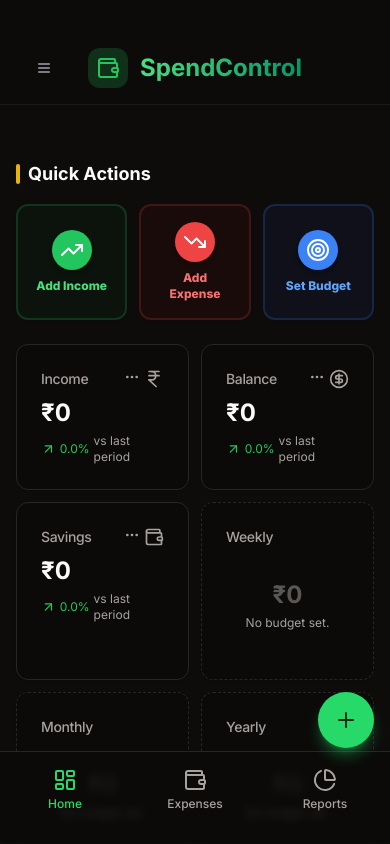
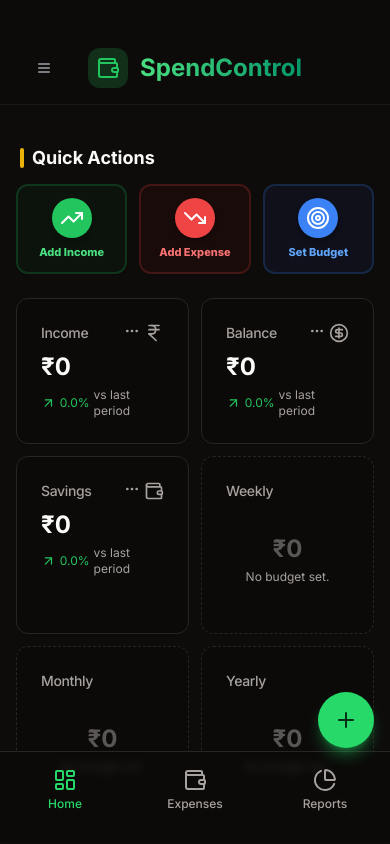
Before and after one commit to dharshanick/spendcontrol, a Next.js app: page /dashboard in a window 390 px wide. Built offline with nearby package versions, Linux system fonts and the light colour scheme.

Commit message:
Refactor QuickActions and update Dashboard layout

```diff
--- a/src/app/(app)/dashboard/page.tsx
+++ b/src/app/(app)/dashboard/page.tsx
@@ -16,6 +16,10 @@
 import type { Budget, Transaction } from "@/lib/types";
 import QuickActions from "@/components/dashboard/quick-actions";
 
+// --- NEW IMPORTS FOR MODALS ---
+import AddIncomeModal from "@/components/shared/add-income-modal";
+import AddExpenseModal from "@/components/shared/add-expense-modal";
+
 const calculatePercentageChange = (current: number, previous: number) => {
     if (previous === 0) return current > 0 ? 100 : 0;
     return ((current - previous) / previous) * 100;
@@ -23,16 +27,18 @@
 
 export default function DashboardPage() {
     const { transactions, addTransaction } = useTransactions();
-    // FIX: Destructure removeBudget
     const { budgets, updateBudget, removeBudget } = useBudgets();
 
+    // --- STATE FOR MODALS ---
     const [editingBalance, setEditingBalance] = useState<"total" | "monthly" | "income" | null>(null);
+    const [isIncomeModalOpen, setIsIncomeModalOpen] = useState(false);
+    const [isExpenseModalOpen, setIsExpenseModalOpen] = useState(false);
+
     const [currentDate, setCurrentDate] = useState(new Date());
 
     useEffect(() => { setCurrentDate(new Date()); }, []);
 
-    // ... [Logic for dates/summaries - NO CHANGES NEEDED HERE] ...
-
+    // ... [Date & Summary Logic - Unchanged] ...
     const { referenceDate, hasTransactions } = useMemo(() => {
         if (transactions.length > 0) return { referenceDate: currentDate, hasTransactions: true };
         return { referenceDate: currentDate, hasTransactions: false };
@@ -45,23 +51,11 @@
         return { start: startOfMonth(lastMonth), end: endOfMonth(lastMonth) };
     }, [referenceDate]);
 
-    // Helpers
-    const isWeeklyBudget = (b: Budget) => {
-        const d = differenceInDays(new Date(b.endDate), new Date(b.startDate));
-        return d >= 6 && d <= 8;
-    };
-    const isMonthlyBudget = (b: Budget) => {
-        const s = startOfDay(new Date(b.startDate));
-        const e = endOfDay(new Date(b.endDate));
-        return isEqual(s, startOfMonth(s)) && isEqual(e, endOfMonth(s));
-    };
-    const isYearlyBudget = (b: Budget) => {
-        const d = differenceInDays(new Date(b.endDate), new Date(b.startDate));
-        return d > 300;
-    };
+    // Helpers & Selection Logic
+    const isWeeklyBudget = (b: Budget) => { const d = differenceInDays(new Date(b.endDate), new Date(b.startDate)); return d >= 6 && d <= 8; };
+    const isMonthlyBudget = (b: Budget) => { const s = startOfDay(new Date(b.startDate)); const e = endOfDay(new Date(b.endDate)); return isEqual(s, startOfMonth(s)) && isEqual(e, endOfMonth(s)); };
+    const isYearlyBudget = (b: Budget) => { const d = differenceInDays(new Date(b.endDate), new Date(b.startDate)); return d > 300; };
 
-    // --- SELECTION LOGIC ---
-    // We try to find a budget that matches the current date first.
     const currentWeeklyBudget = useMemo(() => budgets.find(b => isWeeklyBudget(b) && isWithinInterval(currentDate, { start: startOfDay(new Date(b.startDate)), end: endOfDay(new Date(b.endDate)) })), [budgets, currentDate]);
     const currentMonthlyBudget = useMemo(() => budgets.find(b => isMonthlyBudget(b) && isWithinInterval(currentDate, { start: startOfDay(new Date(b.startDate)), end: endOfDay(new Date(b.endDate)) })), [budgets, currentDate]);
     const currentYearlyBudget = useMemo(() => budgets.find(b => isYearlyBudget(b) && isWithinInterval(currentDate, { start: startOfDay(new Date(b.startDate)), end: endOfDay(new Date(b.endDate)) })), [budgets, currentDate]);
@@ -70,44 +64,23 @@
     const [selectedMonthlyBudget, setSelectedMonthlyBudget] = useState<Budget | undefined>(undefined);
     const [selectedYearlyBudget, setSelectedYearlyBudget] = useState<Budget | undefined>(undefined);
 
-    // Sync state with found budgets
     useEffect(() => { setSelectedWeeklyBudget(currentWeeklyBudget); }, [currentWeeklyBudget]);
     useEffect(() => { setSelectedMonthlyBudget(currentMonthlyBudget); }, [currentMonthlyBudget]);
     useEffect(() => { setSelectedYearlyBudget(currentYearlyBudget); }, [currentYearlyBudget]);
-
 
     const selectableWeeklyBudgets = useMemo(() => budgets.filter(isWeeklyBudget), [budgets]);
     const selectableMonthlyBudgets = useMemo(() => budgets.filter(b => isMonthlyBudget(b) && getYear(new Date(b.startDate)) === getYear(currentDate)), [budgets, currentDate]);
     const selectableYearlyBudgets = useMemo(() => budgets.filter(isYearlyBudget), [budgets]);
 
-    const handleUpdateBudget = (newGoal: number, budgetToUpdate: Budget | undefined) => {
-        if (!budgetToUpdate) return;
-        updateBudget({ ...budgetToUpdate, goal: newGoal });
-    };
+    const handleUpdateBudget = (newGoal: number, budgetToUpdate: Budget | undefined) => { if (!budgetToUpdate) return; updateBudget({ ...budgetToUpdate, goal: newGoal }); };
+    const handleDeleteBudget = (budget: Budget | undefined) => { if (!budget || !budget.id) return; removeBudget(budget.id); if (selectedWeeklyBudget?.id === budget.id) setSelectedWeeklyBudget(undefined); if (selectedMonthlyBudget?.id === budget.id) setSelectedMonthlyBudget(undefined); if (selectedYearlyBudget?.id === budget.id) setSelectedYearlyBudget(undefined); };
 
-    // --- FIX: ROBUST DELETE HANDLER ---
-    const handleDeleteBudget = (budget: Budget | undefined) => {
-        if (!budget || !budget.id) return;
-        removeBudget(budget.id);
-
-        // Clear local selection if we just deleted the selected one
-        if (selectedWeeklyBudget?.id === budget.id) setSelectedWeeklyBudget(undefined);
-        if (selectedMonthlyBudget?.id === budget.id) setSelectedMonthlyBudget(undefined);
-        if (selectedYearlyBudget?.id === budget.id) setSelectedYearlyBudget(undefined);
-    };
-
-    // Summaries
     const monthlySummary = useMemo(() => {
         const thisMonthIncome = transactions.filter(t => t.type === 'income' && isWithinInterval(parseISO(t.date), thisMonthInterval)).reduce((acc, t) => acc + t.amount, 0);
         const thisMonthExpenses = transactions.filter(t => t.type === 'expense' && isWithinInterval(parseISO(t.date), thisMonthInterval)).reduce((acc, t) => acc + t.amount, 0);
         const lastMonthIncome = transactions.filter(t => t.type === 'income' && isWithinInterval(parseISO(t.date), lastMonthInterval)).reduce((acc, t) => acc + t.amount, 0);
         const lastMonthExpenses = transactions.filter(t => t.type === 'expense' && isWithinInterval(parseISO(t.date), lastMonthInterval)).reduce((acc, t) => acc + t.amount, 0);
-        return {
-            thisMonthIncome,
-            thisMonthBalance: thisMonthIncome - thisMonthExpenses,
-            incomeComparison: calculatePercentageChange(thisMonthIncome, lastMonthIncome),
-            balanceComparison: calculatePercentageChange(thisMonthIncome - thisMonthExpenses, lastMonthIncome - lastMonthExpenses)
-        };
+        return { thisMonthIncome, thisMonthBalance: thisMonthIncome - thisMonthExpenses, incomeComparison: calculatePercentageChange(thisMonthIncome, lastMonthIncome), balanceComparison: calculatePercentageChange(thisMonthIncome - thisMonthExpenses, lastMonthIncome - lastMonthExpenses) };
     }, [transactions, thisMonthInterval, lastMonthInterval]);
 
     const savingsSummary = useMemo(() => {
@@ -117,9 +90,7 @@
     }, [transactions, lastMonthInterval]);
 
     const handleUpdateBalance = (newBalance: number) => {
-        let adjustment: number;
-        let title: string;
-        let date: string;
+        let adjustment: number; let title: string; let date: string;
         if (editingBalance === 'total') { adjustment = newBalance - savingsSummary.totalSavings; title = "Balance Adjustment (Total)"; date = new Date().toISOString(); }
         else if (editingBalance === 'monthly') { adjustment = newBalance - monthlySummary.thisMonthBalance; title = "Balance Adjustment (Monthly)"; date = referenceDate.toISOString(); }
         else if (editingBalance === 'income') { adjustment = newBalance - monthlySummary.thisMonthIncome; title = "Income Adjustment"; date = referenceDate.toISOString(); }
@@ -136,11 +107,6 @@
             default: return { title: '', currentBalance: 0 };
         }
     };
-
-    const weeklyInterval = useMemo(() => {
-        if (selectedWeeklyBudget) return { start: new Date(selectedWeeklyBudget.startDate), end: new Date(selectedWeeklyBudget.endDate) };
-        return { start: startOfWeek(currentDate, { weekStartsOn: 1 }), end: endOfWeek(currentDate, { weekStartsOn: 1 }) };
-    }, [selectedWeeklyBudget, currentDate]);
 
     const calculateSpent = (budget: Budget, transactions: Transaction[]) => {
         const s = startOfDay(new Date(budget.startDate));
@@ -159,7 +125,7 @@
             <ReminderModal />
             <div className="space-y-6 pb-24 md:pb-0 md:pt-4">
 
-                {/* --- FIXED MOBILE HEADER (HIDDEN ON DESKTOP) --- */}
+                {/* --- FIXED MOBILE HEADER --- */}
                 <div className="fixed top-0 left-0 right-0 z-40 flex items-center justify-center gap-3 pt-12 pb-4 bg-background/80 backdrop-blur-md border-b border-white/5 md:hidden">
                     <div className="h-10 w-10 bg-green-500/20 rounded-xl flex items-center justify-center">
                         <Wallet className="h-6 w-6 text-green-500" />
@@ -169,10 +135,14 @@
                     </h1>
                 </div>
 
-                {/* Spacer for mobile only */}
-                <div className="pt-24 md:hidden"></div>
+                {/* --- REDUCED SPACER (pt-20 instead of pt-24) to close gap --- */}
+                <div className="pt-20 md:hidden"></div>
 
-                <QuickActions />
+                {/* Quick Actions with Props passed down */}
+                <QuickActions
+                    onAddIncome={() => setIsIncomeModalOpen(true)}
+                    onAddExpense={() => setIsExpenseModalOpen(true)}
+                />
 
                 <div className="grid grid-cols-2 gap-3 md:grid-cols-3 lg:grid-cols-3">
                     <SummaryCard title={hasTransactions ? `${monthName}'s Income` : "Income"} amount={monthlySummary.thisMonthIncome} comparison={monthlySummary.incomeComparison} icon={<IndianRupee className="h-5 w-5 text-muted-foreground" />} onEdit={() => setEditingBalance('income')} />
@@ -185,7 +155,6 @@
                         selectableBudgets={selectableWeeklyBudgets}
                         onSelectBudget={setSelectedWeeklyBudget}
                         onUpdateBudget={(newGoal) => handleUpdateBudget(newGoal, budgetForWeeklyCard)}
-                        // FIX: Calling the robust delete handler
                         onDelete={() => handleDeleteBudget(budgetForWeeklyCard)}
                     />
                     <DashboardBudgetCard
@@ -208,14 +177,9 @@
 
                 <div className="grid grid-cols-1 md:grid-cols-3 gap-6">
                     <div className="md:col-span-2">
-                        {/* Passing referenceDate ensures the chart uses the dashboard's time.
-                            Note: The chart now handles the "Weekly/Monthly/Yearly" logic internally
-                            but respects this date as "Today".
-                        */}
                         <SpendingOverviewChart referenceDate={currentDate} />
                     </div>
                     <div className="md:col-span-1">
-                        {/* Passing currentDate ensures the flow chart resets correctly */}
                         <SpendingFlowChart currentDate={currentDate} />
                     </div>
                 </div>
@@ -224,7 +188,12 @@
                     <AIInsights />
                 </div>
             </div>
+
+            {/* --- MODALS RENDERED AT TOP LEVEL --- */}
             <EditBalanceModal isOpen={!!editingBalance} onClose={() => setEditingBalance(null)} onUpdateBalance={handleUpdateBalance} title={modalInfo.title} currentBalance={modalInfo.currentBalance} />
+
+            <AddIncomeModal isOpen={isIncomeModalOpen} onClose={() => setIsIncomeModalOpen(false)} />
+            <AddExpenseModal isOpen={isExpenseModalOpen} onClose={() => setIsExpenseModalOpen(false)} />
         </>
     );
 }
--- a/src/components/dashboard/quick-actions.tsx
+++ b/src/components/dashboard/quick-actions.tsx
@@ -1,73 +1,70 @@
 "use client";
 
-import { useState } from "react";
 import { Button } from "@/components/ui/button";
 import { Card } from "@/components/ui/card";
 import { TrendingUp, TrendingDown, Target } from "lucide-react";
-import AddIncomeModal from "@/components/shared/add-income-modal";
-import AddExpenseModal from "@/components/shared/add-expense-modal";
 import { useRouter } from "next/navigation";
 
-export default function QuickActions() {
+// Define what props this component expects from the parent
+interface QuickActionsProps {
+  onAddIncome: () => void;
+  onAddExpense: () => void;
+}
+
+export default function QuickActions({ onAddIncome, onAddExpense }: QuickActionsProps) {
   const router = useRouter();
-  const [isIncomeModalOpen, setIsIncomeModalOpen] = useState(false);
-  const [isExpenseModalOpen, setIsExpenseModalOpen] = useState(false);
 
   const handleSetBudget = () => {
     router.push("/budgets");
   };
 
   return (
-    <div className="space-y-4">
-      <h2 className="text-lg font-bold flex items-center gap-2">
+    <div className="space-y-3">
+      <h2 className="text-lg font-bold flex items-center gap-2 px-1">
         <div className="h-5 w-1 bg-yellow-500 rounded-full"></div>
         Quick Actions
       </h2>
 
       <div className="grid grid-cols-3 gap-3 md:gap-4">
-        {/* ADD INCOME - Enhanced Contrast */}
+        {/* ADD INCOME BUTTON */}
         <Card
-          className="p-4 flex flex-col items-center justify-center gap-2 cursor-pointer transition-all hover:scale-[1.02] active:scale-95 border-2 border-green-500/20 bg-green-100 dark:bg-green-950/20"
-          onClick={() => setIsIncomeModalOpen(true)}
+          className="p-3 md:p-4 flex flex-col items-center justify-center gap-2 cursor-pointer transition-all hover:scale-[1.02] active:scale-95 border-2 border-green-500/20 bg-green-100 dark:bg-green-950/20"
+          onClick={onAddIncome}
         >
           <div className="h-10 w-10 md:h-12 md:w-12 rounded-full bg-green-500 flex items-center justify-center shadow-md">
             <TrendingUp className="h-6 w-6 md:h-7 md:w-7 text-white" />
           </div>
-          {/* Fixed text color for light mode: text-green-800 instead of 700 */}
-          <span className="text-xs md:text-sm font-extrabold text-green-800 dark:text-green-400 text-center">
+          <span className="text-[11px] md:text-sm font-extrabold text-green-800 dark:text-green-400 text-center leading-tight">
             Add Income
           </span>
         </Card>
 
-        {/* ADD EXPENSE - Enhanced Contrast */}
+        {/* ADD EXPENSE BUTTON */}
         <Card
-          className="p-4 flex flex-col items-center justify-center gap-2 cursor-pointer transition-all hover:scale-[1.02] active:scale-95 border-2 border-red-500/20 bg-red-100 dark:bg-red-950/20"
-          onClick={() => setIsExpenseModalOpen(true)}
+          className="p-3 md:p-4 flex flex-col items-center justify-center gap-2 cursor-pointer transition-all hover:scale-[1.02] active:scale-95 border-2 border-red-500/20 bg-red-100 dark:bg-red-950/20"
+          onClick={onAddExpense}
         >
           <div className="h-10 w-10 md:h-12 md:w-12 rounded-full bg-red-500 flex items-center justify-center shadow-md">
             <TrendingDown className="h-6 w-6 md:h-7 md:w-7 text-white" />
           </div>
-          <span className="text-xs md:text-sm font-extrabold text-red-800 dark:text-red-400 text-center">
+          <span className="text-[11px] md:text-sm font-extrabold text-red-800 dark:text-red-400 text-center leading-tight">
             Add Expense
           </span>
         </Card>
 
-        {/* SET BUDGET - Enhanced Contrast */}
+        {/* SET BUDGET BUTTON */}
         <Card
-          className="p-4 flex flex-col items-center justify-center gap-2 cursor-pointer transition-all hover:scale-[1.02] active:scale-95 border-2 border-blue-500/20 bg-blue-100 dark:bg-blue-950/20"
+          className="p-3 md:p-4 flex flex-col items-center justify-center gap-2 cursor-pointer transition-all hover:scale-[1.02] active:scale-95 border-2 border-blue-500/20 bg-blue-100 dark:bg-blue-950/20"
           onClick={handleSetBudget}
         >
           <div className="h-10 w-10 md:h-12 md:w-12 rounded-full bg-blue-500 flex items-center justify-center shadow-md">
             <Target className="h-6 w-6 md:h-7 md:w-7 text-white" />
           </div>
-          <span className="text-xs md:text-sm font-extrabold text-blue-800 dark:text-blue-400 text-center">
+          <span className="text-[11px] md:text-sm font-extrabold text-blue-800 dark:text-blue-400 text-center leading-tight">
             Set Budget
           </span>
         </Card>
       </div>
-
-      <AddIncomeModal isOpen={isIncomeModalOpen} onClose={() => setIsIncomeModalOpen(false)} />
-      <AddExpenseModal isOpen={isExpenseModalOpen} onClose={() => setIsExpenseModalOpen(false)} />
     </div>
   );
 }
```
